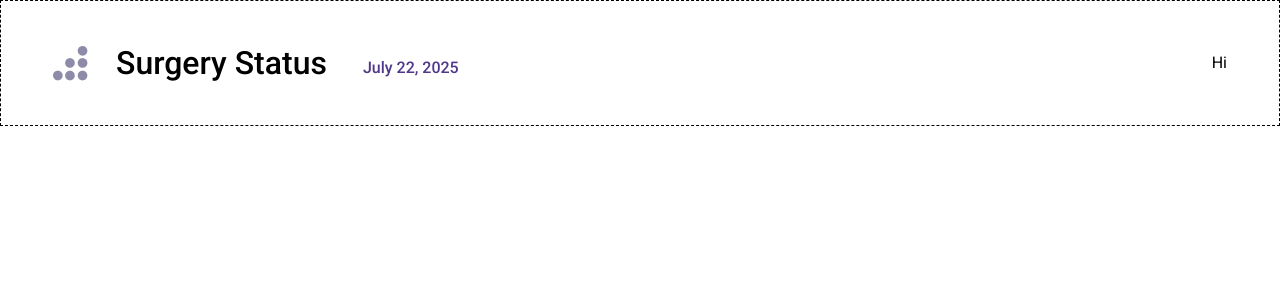
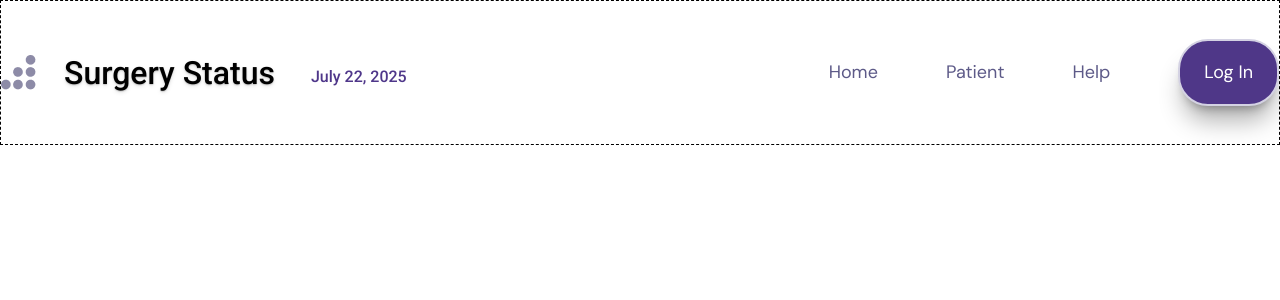
Before and after one commit to chingu-voyages/V56-tier2-team-25, a React (Vite) app: page / in a window 1280 px wide. Shown: the top 300 px of the page. Built offline with nearby package versions, Linux system fonts and the light colour scheme.

Commit message:
add nav, links, button

```diff
--- a/src/components/Header.jsx
+++ b/src/components/Header.jsx
@@ -7,12 +7,12 @@ const Header = () => {
 
     return (
         <header className="w-full transition-all duration-300 border border-dashed">
-            <div className="container flex items-center justify-between px-[52px] py-[38px]">
+            <div className="container mx-auto flex items-center justify-between py-[38px]">
                 <div className='flex items-center gap-8'>
                     <a href="#">
                         <div className='flex gap-7 items-center'>
                             <img src={logo} alt="logo"/>
-                            <h1 className='text-[2rem] font-medium'>Surgery Status</h1>
+                            <h1 className='text-[2rem] font-medium text-shadow-md'>Surgery Status</h1>
                         </div>
                     </a>
                     <span className='ml-1 mt-[.6rem] text-[#4F378A] font-medium'>{date}</span>
--- a/src/components/Navbar.jsx
+++ b/src/components/Navbar.jsx
@@ -1,6 +1,17 @@
 const Navbar = () => {
     return (
-        <div>Hi</div>
+        <nav className="flex items-center space-x-17 text-[#5D5A88] nav-links text-[1.125rem]">
+            <a href="#">Home</a>
+            <a href="#">Patient</a>
+            <a href="#">Help</a>
+            <a href="#" >
+                <button
+                    className="text-white bg-[#4F3788] rounded-[30px] px-[24px] py-[18px] border-2 border-[#D4D2E3]
+                    shadow-xl/30 cursor-pointer">Log In
+                </button>
+            </a>
+        </nav>
+
     )
 }
 
--- a/src/index.css
+++ b/src/index.css
@@ -1,6 +1,11 @@
-@import url('https://fonts.googleapis.com/css2?family=Roboto:ital,wght@0,100..900;1,100..900&display=swap');
+@import url('https://fonts.googleapis.com/css2?family=DM+Sans:ital,opsz,wght@0,9..40,100..1000;1,9..40,100..1000&family=Roboto:ital,wght@0,100..900;1,100..900&display=swap');
 @import "tailwindcss";
 
 body, html {
     font-family: 'Roboto', sans-serif;
 }
+
+/* nav links */
+.nav-links {
+    font-family: 'DM Sans', sans-serif;
+}
```
